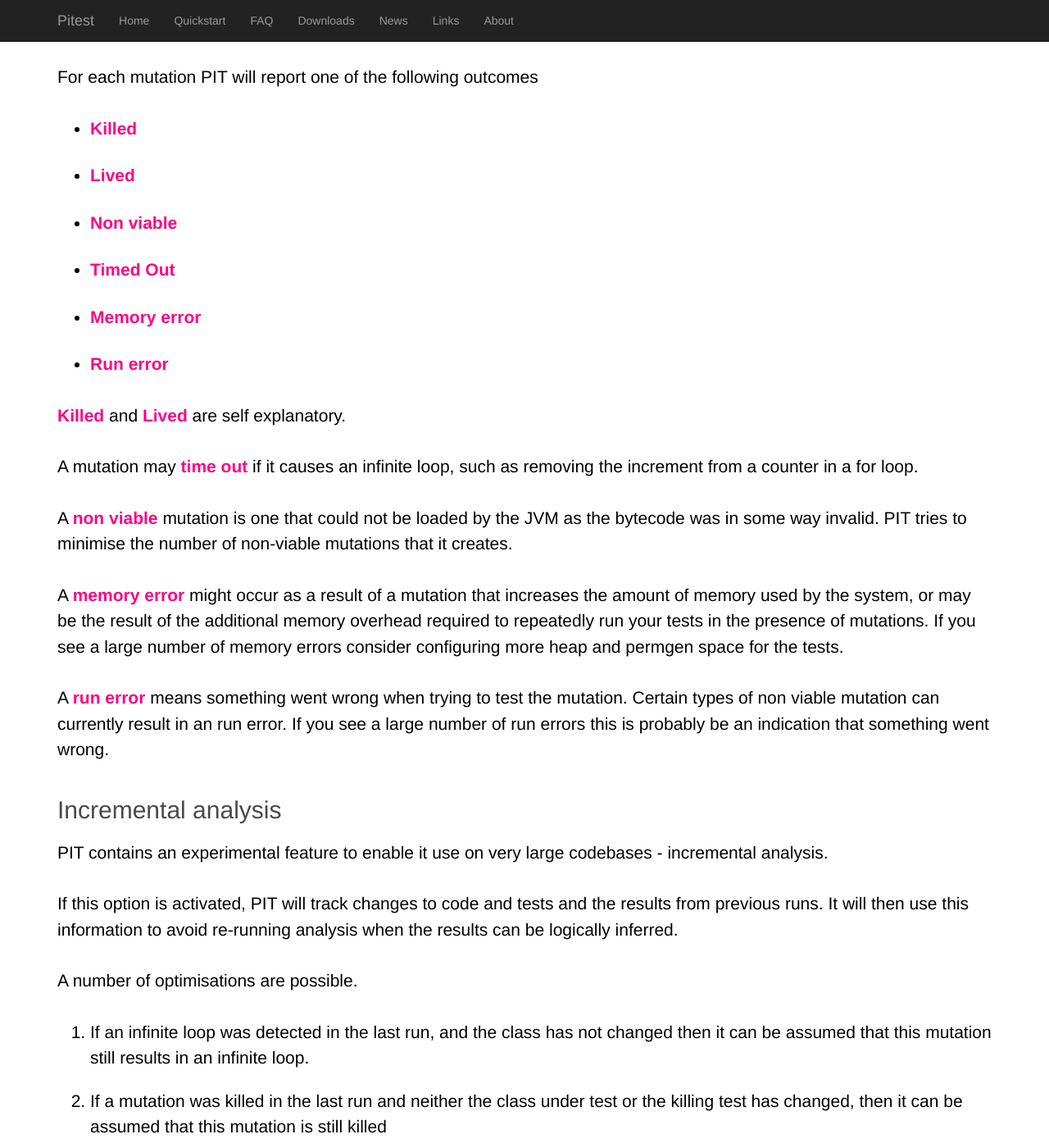
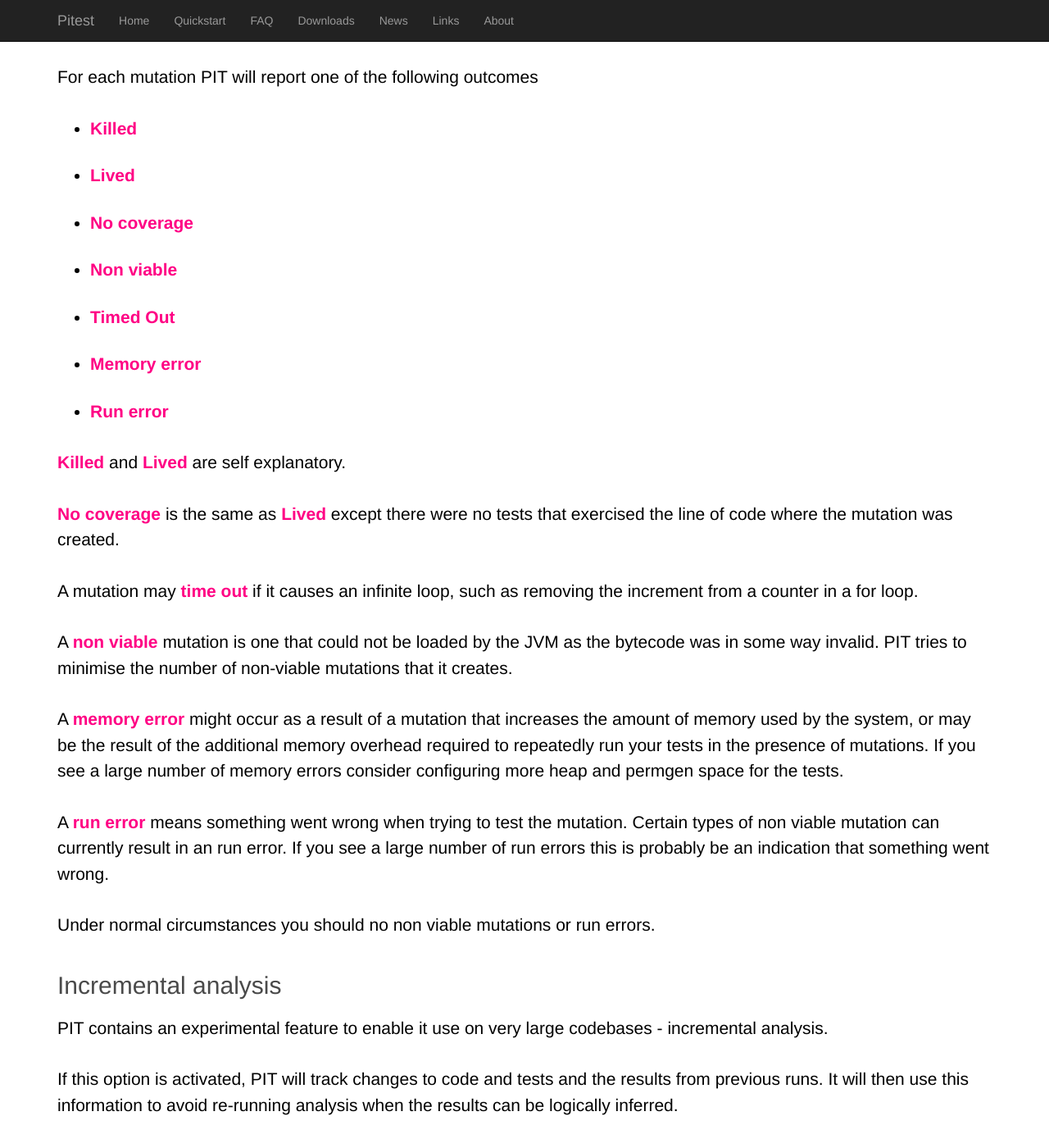
Before and after one commit to hcoles/pitest-site, a Jekyll site: the page built from quickstart/basic_concepts.markdown, in a window 1280 px wide and 1400 px high, scrolled down 2457 px. Shown: the whole window at 82% size. Built offline with Jekyll 4.4.1, drawn with Linux system fonts in a browser that asks for light colours; Markdown is read by kramdown in place of the engine named in the settings; comment, search, counter and statistics services are not loaded.

Commit message:
Add info on "no coverage"

```diff
--- a/quickstart/basic_concepts.markdown
+++ b/quickstart/basic_concepts.markdown
@@ -98,12 +98,15 @@ For each mutation PIT will report one of the following outcomes
 
 * **Killed**
 * **Lived**
+* **No coverage**
 * **Non viable**
 * **Timed Out**
 * **Memory error**
 * **Run error**
 
 **Killed** and **Lived** are self explanatory.
+
+**No coverage** is the same as **Lived** except there were no tests that exercised the line of code where the mutation was created.
 
 A mutation may **time out** if it causes an infinite loop, such as removing the increment from a counter in
 a for loop.
@@ -120,6 +123,7 @@ A **run error** means something went wrong when trying to test the mutation. Cer
 mutation can currently result in an run error. If you see a large number of run errors this is probably
 be an indication that something went wrong.
 
+Under normal circumstances you should no non viable mutations or run errors.
 
 ## Incremental analysis
 
```
